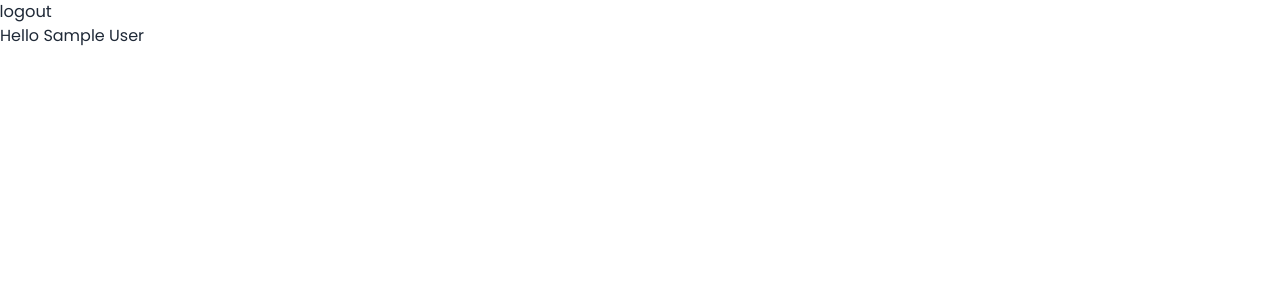
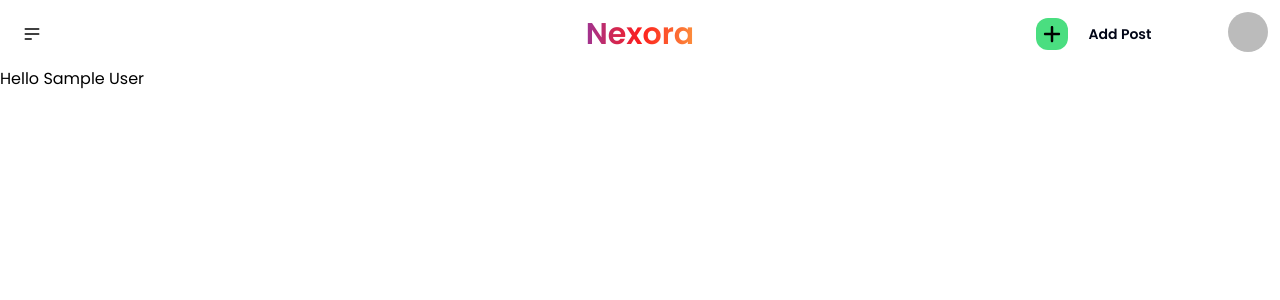
Before and after one commit to hayyantahirr/Hackathon-Project, a React (Vite) app: page /home in a window 1280 px wide. Shown: the top 300 px of the page. Built offline with nearby package versions, Linux system fonts and the light colour scheme; no server answers; sample sign-in values are in the browser's storage.

Commit message:
Header completed

```diff
--- a/index.html
+++ b/index.html
@@ -3,6 +3,10 @@
   <head>
     <meta charset="UTF-8" />
     <link rel="icon" type="image/svg+xml" href="/Hackathon.jpg" />
+    <link
+      rel="stylesheet"
+      href="https://fonts.googleapis.com/css2?family=Material+Symbols+Rounded:opsz,wght,FILL,GRAD@24,400,0..1,0"
+    />
     <script
       src="https://kit.fontawesome.com/64d58efce2.js"
       crossorigin="anonymous"
--- /dev/null
+++ b/src/components/Header.jsx
@@ -0,0 +1,141 @@
+import { signOut } from "firebase/auth";
+import React, { useEffect, useState } from "react";
+import { useNavigate } from "react-router-dom";
+
+function Header({ name, imgSrc, email }) {
+  const navigate = useNavigate();
+  const logout = async () => {
+    await signOut(auth)
+      .then(() => {
+        navigate("/");
+        console.log("Sign-out successful.");
+      })
+      .catch((error) => {
+        // An error happened.
+      });
+  };
+
+  // Initialize theme from localStorage or default to "emerald"
+  const [theme, setTheme] = useState(
+    localStorage.getItem("theme") ? localStorage.getItem("theme") : "emerald"
+  );
+
+  // Update theme in localStorage and set the HTML attribute on change
+  useEffect(() => {
+    localStorage.setItem("theme", theme);
+    document.querySelector("html").setAttribute("data-theme", theme);
+  }, [theme]);
+
+  // Toggle theme between "emerald" and "synthwave"
+  const handleToggle = () => {
+    setTheme((prevTheme) =>
+      prevTheme === "emerald" ? "synthwave" : "emerald"
+    );
+  };
+
+  return (
+    <>
+      <div className="navbar bg-base-100">
+        <div className="navbar-start">
+          <div className="dropdown">
+            <div
+              tabIndex={0}
+              role="button"
+              className="btn btn-ghost btn-circle"
+            >
+              <svg
+                xmlns="http://www.w3.org/2000/svg"
+                className="h-5 w-5"
+                fill="none"
+                viewBox="0 0 24 24"
+                stroke="currentColor"
+              >
+                <path
+                  strokeLinecap="round"
+                  strokeLinejoin="round"
+                  strokeWidth="2"
+                  d="M4 6h16M4 12h16M4 18h7"
+                />
+              </svg>
+            </div>
+            <ul
+              tabIndex={0}
+              className="menu menu-sm dropdown-content bg-base-100 rounded-box z-[1] mt-3 w-52 p-2 shadow"
+            >
+              <li>
+                <a href="/">Homepage</a>
+              </li>
+              <li>
+                <a>Chats</a>
+              </li>
+              <li>
+                {/* Toggle theme button */}
+                <button onClick={handleToggle}>
+                  {theme === "emerald" ? " darkMode" : "Light Mode"}
+                </button>
+              </li>
+              <li onClick={logout}>
+                <a>Logout</a>
+              </li>
+            </ul>
+          </div>
+        </div>
+        <div className="navbar-center">
+          <a className="btn btn-ghost text-3xl text-transparent bg-clip-text bg-gradient-to-r from-[#833ab4] via-[#fd1d1d] to-[#fcb045]">
+            Nexora
+          </a>
+        </div>
+        <div className="navbar-end">
+          <button
+            className="bg-white text-center w-40 rounded-2xl h-10 relative text-black text-xl font-semibold group mr-8 "
+            type="button"
+          >
+            <div className="bg-green-400 rounded-xl h-8 w-1/5 flex items-center justify-center absolute left-1 top-[4px] group-hover:w-[152px] z-10 duration-500">
+              <svg
+                xmlns="http://www.w3.org/2000/svg"
+                viewBox="0 0 448 512"
+                width="20px"
+                height="20px"
+              >
+                <path d="M256 80c0-17.7-14.3-32-32-32s-32 14.3-32 32l0 144L48 224c-17.7 0-32 14.3-32 32s14.3 32 32 32l144 0 0 144c0 17.7 14.3 32 32 32s32-14.3 32-32l0-144 144 0c17.7 0 32-14.3 32-32s-14.3-32-32-32l-144 0 0-144z" />
+              </svg>
+            </div>
+            <p className="translate-x-2 text-slate-950 text-sm">Add Post</p>
+          </button>
+
+          {/* <div className="flex  text-l ">Create New Post !<span className="material-symbols-rounded text-xl mr-9 cursor-pointer ">Add To Queue</span></div> */}
+          <div className="dropdown dropdown-end">
+            <div
+              tabIndex={0}
+              role="button"
+              className="btn btn-ghost btn-circle avatar"
+            >
+              <div className="w-10 rounded-full">
+                <img alt="Tailwind CSS Navbar component" src={imgSrc} />
+              </div>
+            </div>
+            <ul
+              tabIndex={0}
+              className="menu menu-sm dropdown-content bg-base-100 rounded-box z-[1] mt-3 w-52 p-2 shadow"
+            >
+              <li>
+                <p>Name : {name} </p>
+              </li>
+              <li>
+                <p>
+                  Email :
+                  <span className="font-semibold text-[0.53rem]">{email}</span>
+                </p>
+              </li>
+              <li>
+                <a>Friend Requests</a>
+              </li>
+            </ul>
+          </div>
+        </div>
+      </div>
+    </>
+  );
+}
+
+export default Header;
--- a/src/index.css
+++ b/src/index.css
@@ -1,6 +1,39 @@
 @tailwind base;
 @tailwind components;
 @tailwind utilities;
+
+/* post add css  */
+.tooltip {
+  position: relative; /* Necessary to position the tooltip within the container */
+}
+
+.tooltiptext {
+  visibility: hidden; /* Initially hide the tooltip */
+
+  position: absolute; /* Position the tooltip relative to its parent */
+
+  background-color: #555;
+
+  color: white;
+
+  text-align: center;
+
+  padding: 5px 0;
+
+  border-radius: 6px;
+
+  z-index: 1; /* Ensure tooltip stays on top */
+}
+
+.tooltip:hover .tooltiptext {
+  visibility: visible; /* Show the tooltip when hovering over the parent element */
+}
+
+/* icons  */
+.material-symbols-rounded {
+  @apply w-[1em] h-[1em] overflow-hidden;
+  font-variation-settings: "FILL" 0, "wght" 400, "GRAD" 0, "opsz" 24;
+}
 
 /* google  button css */
 
--- a/src/screens/Home.jsx
+++ b/src/screens/Home.jsx
@@ -2,6 +2,7 @@ import React, { useEffect, useState } from "react";
 import { auth } from "../config/firebase";
 import { useNavigate } from "react-router-dom";
 import { onAuthStateChanged, signOut } from "firebase/auth";
+import Header from "../components/Header";
 
 function Home() {
   const navigate = useNavigate();
@@ -21,19 +22,15 @@ function Home() {
 
     return () => unsubscribe(); // Cleanup subscription on unmount
   }, [auth]);
-  const logout = async () => {
-    await signOut(auth)
-      .then(() => {
-        navigate("/");
-        console.log("Sign-out successful.");
-      })
-      .catch((error) => {
-        // An error happened.
-      });
-  };
+
   return (
     <>
-      <button onClick={logout}>logout</button>
+      <Header
+        name={users.displayName}
+        imgSrc={users.photoURL}
+        email={users.email}
+      />
+
       <div>Hello {users.displayName}</div>
     </>
   );
--- a/src/styles/Login.css
+++ b/src/styles/Login.css
@@ -178,7 +178,8 @@ form.sign-in-form {
   top: -10%;
   right: 48%;
   transform: translateY(-50%);
-  background-image: linear-gradient(-45deg, #002f6c 0%, #ff6f61 100%);
+  background: #833ab4;
+  background: linear-gradient(to right, #833ab4, #fd1d1d, #fcb045);
   transition: 1.8s ease-in-out;
   border-radius: 50%;
   z-index: 6;
--- a/tailwind.config.js
+++ b/tailwind.config.js
@@ -5,4 +5,37 @@ export default {
     extend: {},
   },
   plugins: [require("daisyui")],
+  daisyui: {
+    themes: [
+      {
+        synthwave: {
+          ...require("daisyui/src/theming/themes")["night"],
+          "*": {
+            color: "white",
+          },
+          input: {
+            color: "black",
+          },
+        },
+      },
+      {
+        emerald: {
+          ...require("daisyui/src/theming/themes")["emerald"],
+          "*": {
+            color: "black",
+          },
+          input: {
+            color: "black",
+          },
+          ".AddToCart": {
+            // Corrected this part to ensure valid JavaScript object notation
+
+            color: "white",
+          },
+        },
+      },
+      "emerald",
+      "synthwave",
+    ],
+  },
 };
```
